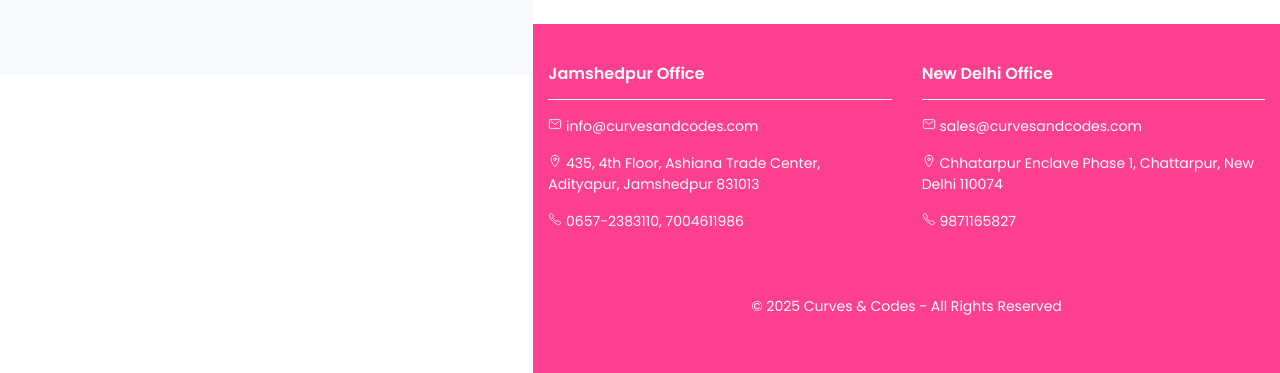
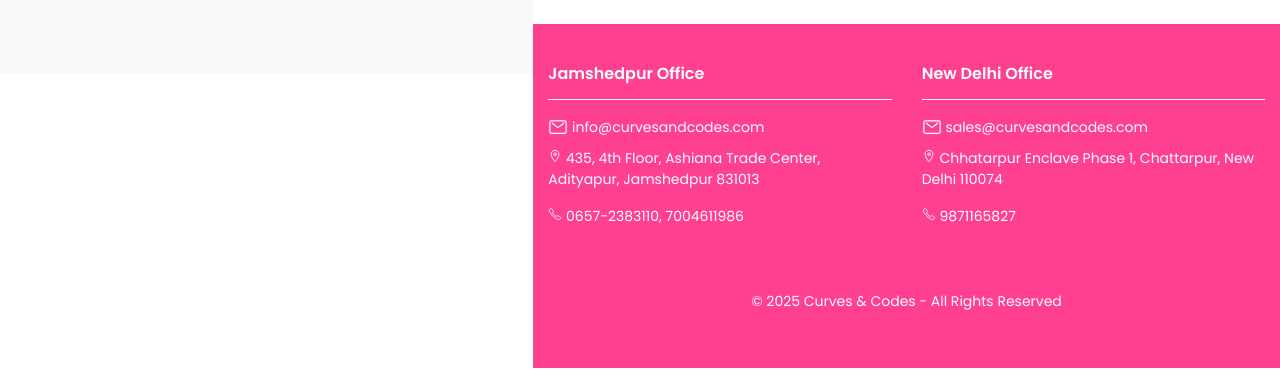
Before and after one commit to Curves-and-Codes/curves-and-codes-uderdev, a plain HTML site: page index.html in a window 1280 px wide. Shown: the part 726-1099 px from the top of the page. Drawn offline with nearby package versions, Linux system fonts and the light colour scheme.

Commit message:
email icon aligned

```diff
--- a/index.html
+++ b/index.html
@@ -91,7 +91,7 @@
             <section class="pt-4">
               <div class="container-fluid">
                 <div style="" class="row">
-                  <div  class="col-sm-8 mx-auto text-center ">
+                  <div class="col-sm-8 mx-auto text-center">
                     <h2 style="color: #ef0163" class="pb-3">About Us</h2>
 
                     <p class="text-muted" style="">
@@ -116,8 +116,8 @@
                       <img
                         src="img/aiIcon.jpg"
                         alt="AI Icon"
-                        style="width: 2rem; height: 2rem; color: #ef0163">
-
+                        style="width: 2rem; height: 2rem; color: #ef0163"
+                      />
                     </p>
                     <h4 style="font-size: 0.9rem">
                       AI & Intelligent Solutions
@@ -133,7 +133,8 @@
                       <img
                         src="img/cctvIcon.jpg"
                         alt="AI Icon"
-                        style="width: 2rem; height: 2rem; color: #ef0163">
+                        style="width: 2rem; height: 2rem; color: #ef0163"
+                      />
                       <!-- <ion-icon
                         name="videocam-outline"
                         style="font-size: 2rem; color: #ef0163"
@@ -157,7 +158,8 @@
                       <img
                         src="img/itInfrastructure.jpg"
                         alt="AI Icon"
-                        style="width: 2rem; height: 2rem; color: #ef0163">
+                        style="width: 2rem; height: 2rem; color: #ef0163"
+                      />
                     </p>
                     <h4 style="font-size: 0.9rem">
                       IT Infrastructure & Networking
@@ -167,7 +169,10 @@
                       keep your business connected and secure.
                     </p>
                   </div>
-                    <div  style="justify-content: center; display: flex;"class="mt-5 ">
+                  <div
+                    style="justify-content: center; display: flex"
+                    class="mt-5"
+                  >
                     <div class="col-sm-4 mt-2 text-center">
                       <p>
                         <!-- <ion-icon
@@ -177,7 +182,8 @@
                         <img
                           src="img/industryIcon.jpg"
                           alt="AI Icon"
-                        style="width: 2rem; height: 2rem; color: #ef0163">
+                          style="width: 2rem; height: 2rem; color: #ef0163"
+                        />
                       </p>
                       <h4 style="font-size: 0.9rem">
                         Industry-Specific Smart Solutions
@@ -193,18 +199,19 @@
                         <img
                           src="img/mobileAppIcon.jpg"
                           alt="AI Icon"
-                        style="width: 2rem; height: 2rem; color: #ef0163">
+                          style="width: 2rem; height: 2rem; color: #ef0163"
+                        />
                         <!-- <ion-icon
                         name="phone-portrait-outline"
                         style="font-size: 2rem; color: #ef0163"
                       ></ion-icon> -->
                       </p>
-                    <p style="font-size: 0.9rem ; font-weight: 600;">
+                      <p style="font-size: 0.9rem; font-weight: 600">
                         Smart Industry Applications
                       </p>
                       <p class="text-muted" style="font-size: 0.8rem">
-                      Custom digital tools to streamline operations and improve
-                      productivity across industries.
+                        Custom digital tools to streamline operations and
+                        improve productivity across industries.
                       </p>
                     </div>
                   </div>
@@ -222,13 +229,23 @@
                   <div class="col-md-6 mb-4">
                     <h5 class="mb-3" style="color: #fff">Jamshedpur Office</h5>
                     <hr style="border-top: 1px solid #fff" />
-                    <p>
-                      <ion-icon name="mail-outline"></ion-icon>
-
-                       <a style="color: #fff;" href="mailto: info@curvesandcodes.com" >
+                    <p style="color: #fff; margin-bottom: 10px;">
+                      <ion-icon
+                        name="mail-outline"
+                        style="vertical-align: middle; font-size: 20px"
+                      ></ion-icon>
+                      <a
+                        href="mailto:info@curvesandcodes.com"
+                        style="
+                          color: #fff;
+                          text-decoration: none;
+                          vertical-align: middle;
+                        "
+                      >
                         info@curvesandcodes.com
                       </a>
                     </p>
+
                     <p>
                       <ion-icon name="location-outline"></ion-icon> 435, 4th
                       Floor, Ashiana Trade Center, Adityapur, Jamshedpur 831013
@@ -244,12 +261,23 @@
                     <h5 class="mb-3" style="color: #ffff">New Delhi Office</h5>
                     <hr style="border-top: 1px solid #fff" />
 
-                    <p>
-                      <ion-icon name="mail-outline"></ion-icon>
-                      <a style="color: #fff;" href="mailto:sales@curvesandcodes.com" >
+                     <p style="color: #fff; margin-bottom: 10px;">
+                      <ion-icon
+                        name="mail-outline"
+                        style="vertical-align: middle; font-size: 20px"
+                      ></ion-icon>
+                      <a
+                        href="mailto:sales@curvesandcodes.com"
+                        style="
+                          color: #fff;
+                          text-decoration: none;
+                          vertical-align: middle;
+                        "
+                      >
                         sales@curvesandcodes.com
                       </a>
                     </p>
+
                     <p>
                       <ion-icon name="location-outline"></ion-icon> Chhatarpur
                       Enclave Phase 1, Chattarpur, New Delhi 110074
```
Lines whose indentation alone changed are shown as unchanged.
